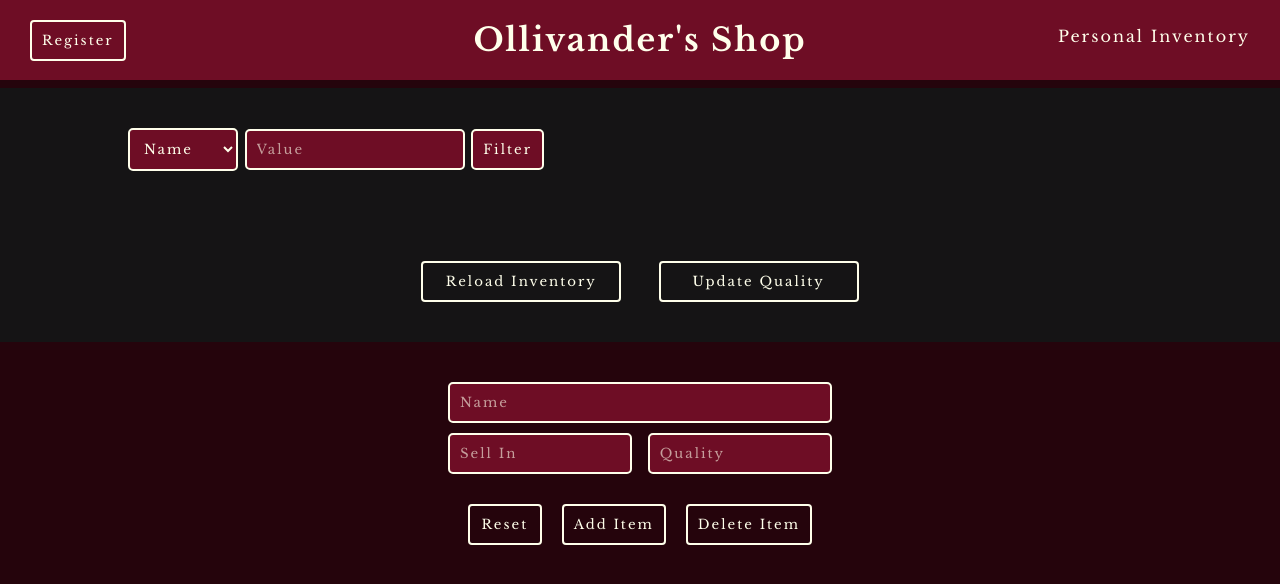
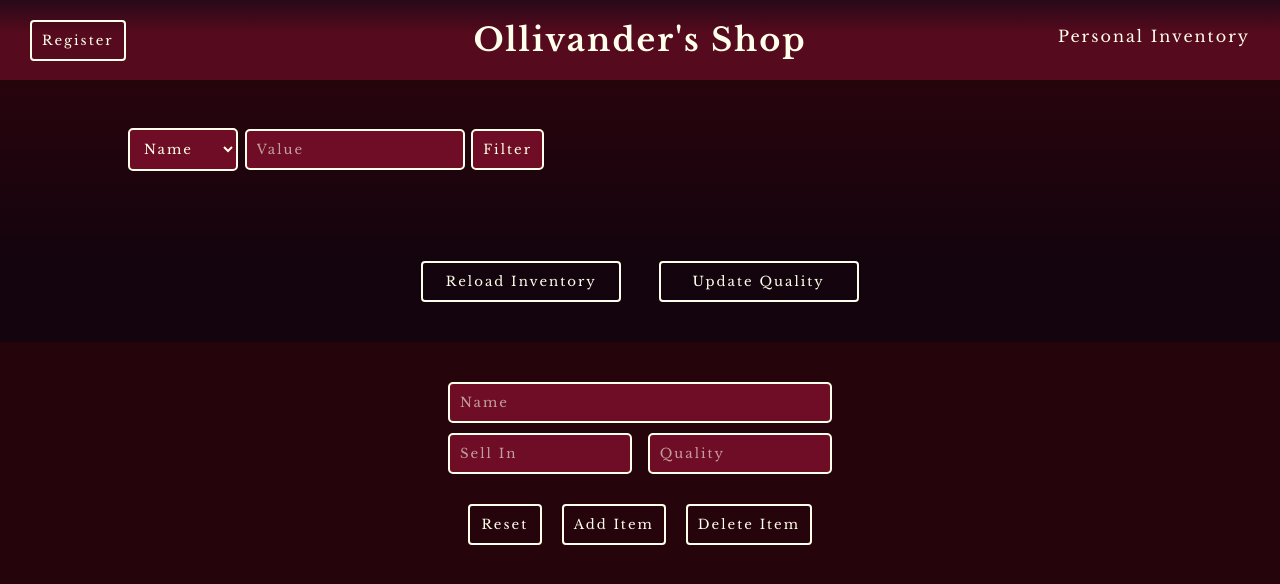
Before and after one commit to JuampaMolina/ollivanders_shop, a plain HTML site: page client-side/index.html in a window 1280 px wide. Drawn offline with nearby package versions, Linux system fonts and the light colour scheme.

Commit message:
style(styles.css): added gradients to css

```diff
--- a/client-side/styles/styles.css
+++ b/client-side/styles/styles.css
@@ -12,7 +12,9 @@
 }
 
 body {
-  background: #151415;
+  /*background: #151415;*/
+  background: rgb(20,4,13);
+  background: linear-gradient(0deg, rgba(20,4,13,1) 25%, rgba(50,4,13,1) 100%);
   color: #ffffeb;
 }
 
@@ -25,7 +27,10 @@
   display: flex;
   justify-content: center;
   align-items: center;
-  background: #6e0d25;
+  /*background: #6e0d25;*/
+
+  background: rgb(85,10,29);
+  background: linear-gradient(0deg, rgba(85,10,29,1) 59%, rgba(40,9,24,1) 100%);
   border-bottom: 8px solid #25040c;
   padding: 20px;
 }
@@ -96,7 +101,9 @@
 .inventory .item-card {
   width: 250px;
   height: 400px;
-  background: #6e0d25;
+  /*background: #6e0d25;*/
+  background: rgb(111,14,36);
+  background: linear-gradient(180deg, rgba(111,14,36,1) 60%, rgba(80,9,24,1) 100%);
   border: 6px solid #25040c;
   border-radius: 15px;
   display: flex;
```
